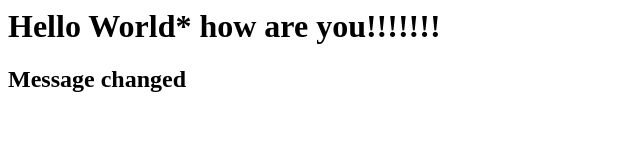
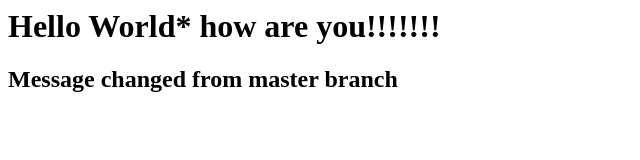
Before and after one commit to chetan4uall/git-basics, a plain HTML site: page index.html in a window 1280 px wide. Shown: the whole page, without its empty margins (0-640 px from the left). Drawn offline with Linux system fonts and the light colour scheme.

Commit message:
updated in master

```diff
--- a/index.html
+++ b/index.html
@@ -5,6 +5,6 @@
 	</head>
 	<body>
 		<h1>Hello World* how are you!!!!!!!</h1>
-		<h2>Message changed</h2>
+		<h2>Message changed from master branch</h2>
 	</body>
 </html>
```
